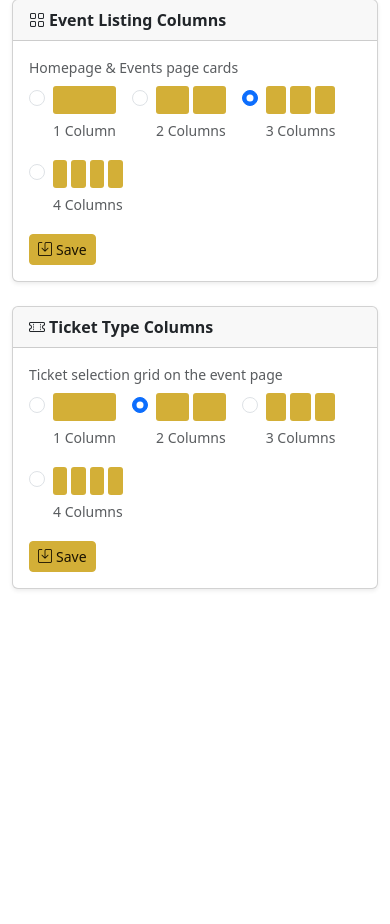
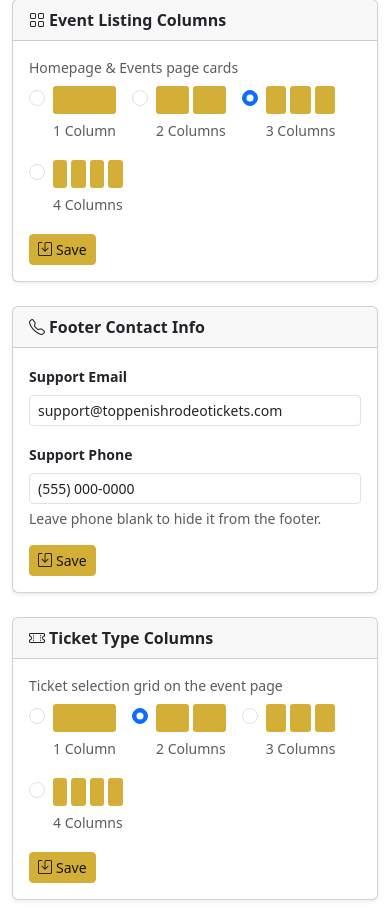
Before and after one commit to beknautz/ticketTime, a PHP site: page /admin/settings.php in a window 390 px wide. Shown: the part 683-1607 px from the top of the page. Before the commit the page ends 1273 px from the top, so only its background shows below. Run offline with PHP 8.4, Linux system fonts and the light colour scheme; the visitor is signed in with stand-in values (Sample User, id 1); some libraries are stand-ins or nearby versions.

Commit message:
Add footer contact info and logo to admin settings
Admin can now set support email and phone from the Settings page; values
are stored in settings.json and fall back to config constants when unset.
The footer also shows the uploaded logo image in place of the site name
text when a logo exists.

https://claude.ai/code/session_015JhPXqDU9iWyVDXgEvLDrJ

```diff
--- a/public/admin/settings.php
+++ b/public/admin/settings.php
@@ -10,6 +10,20 @@ $imgDir  = BASE_PATH . '/public/assets/img/';
 if ($_SERVER['REQUEST_METHOD'] === 'POST') {
     verifyCsrf();
     $action = $_POST['action'] ?? '';
+
+    // ── Contact Info ─────────────────────────────────────────
+    if ($action === 'contact') {
+        $email = trim($_POST['support_email'] ?? '');
+        $phone = trim($_POST['support_phone'] ?? '');
+        if ($email !== '' && !filter_var($email, FILTER_VALIDATE_EMAIL)) {
+            $errors[] = 'Please enter a valid email address.';
+        } else {
+            setSiteSetting('support_email', $email);
+            setSiteSetting('support_phone', $phone);
+            flashMessage('success', 'Contact info saved!');
+            redirect(SITE_URL . '/admin/settings.php');
+        }
+    }
 
     // ── Layout ────────────────────────────────────────────────
     if ($action === 'layout') {
@@ -95,6 +109,8 @@ if ($_SERVER['REQUEST_METHOD'] === 'POST') {
 
 $currentCols       = (int)getSiteSetting('event_columns', 3);
 $currentTicketCols = (int)getSiteSetting('ticket_columns', 2);
+$currentEmail      = getSiteSetting('support_email', SUPPORT_EMAIL);
+$currentPhone      = getSiteSetting('support_phone', SUPPORT_PHONE);
 $logoExists  = file_exists($imgDir . 'logo.png');
 $heroFiles  = glob($imgDir . 'hero.*') ?: [];
 $heroFile   = !empty($heroFiles) ? basename($heroFiles[0]) : null;
@@ -221,6 +237,37 @@ require_once __DIR__ . '/includes/admin-header.php';
     </div>
   </div>
 
+  <!-- Contact Info -->
+  <div class="col-md-6">
+    <div class="card shadow-sm">
+      <div class="card-header fw-bold"><i class="bi bi-telephone me-1"></i>Footer Contact Info</div>
+      <div class="card-body">
+        <form method="post">
+          <?= csrfField() ?>
+          <input type="hidden" name="action" value="contact">
+          <div class="mb-3">
+            <label class="form-label fw-semibold small" for="support_email">Support Email</label>
+            <input type="email" name="support_email" id="support_email"
+                   class="form-control form-control-sm"
+                   value="<?= e($currentEmail) ?>"
+                   placeholder="support@example.com">
+          </div>
+          <div class="mb-3">
+            <label class="form-label fw-semibold small" for="support_phone">Support Phone</label>
+            <input type="text" name="support_phone" id="support_phone"
+                   class="form-control form-control-sm"
+                   value="<?= e($currentPhone) ?>"
+                   placeholder="(555) 000-0000">
+            <div class="form-text">Leave phone blank to hide it from the footer.</div>
+          </div>
+          <button type="submit" class="btn btn-primary btn-sm">
+            <i class="bi bi-save me-1"></i>Save
+          </button>
+        </form>
+      </div>
+    </div>
+  </div>
+
   <!-- Ticket Type Layout -->
   <div class="col-md-6">
     <div class="card shadow-sm">
```
Also changed, not shown: includes/footer.php (+19 -6 lines).
